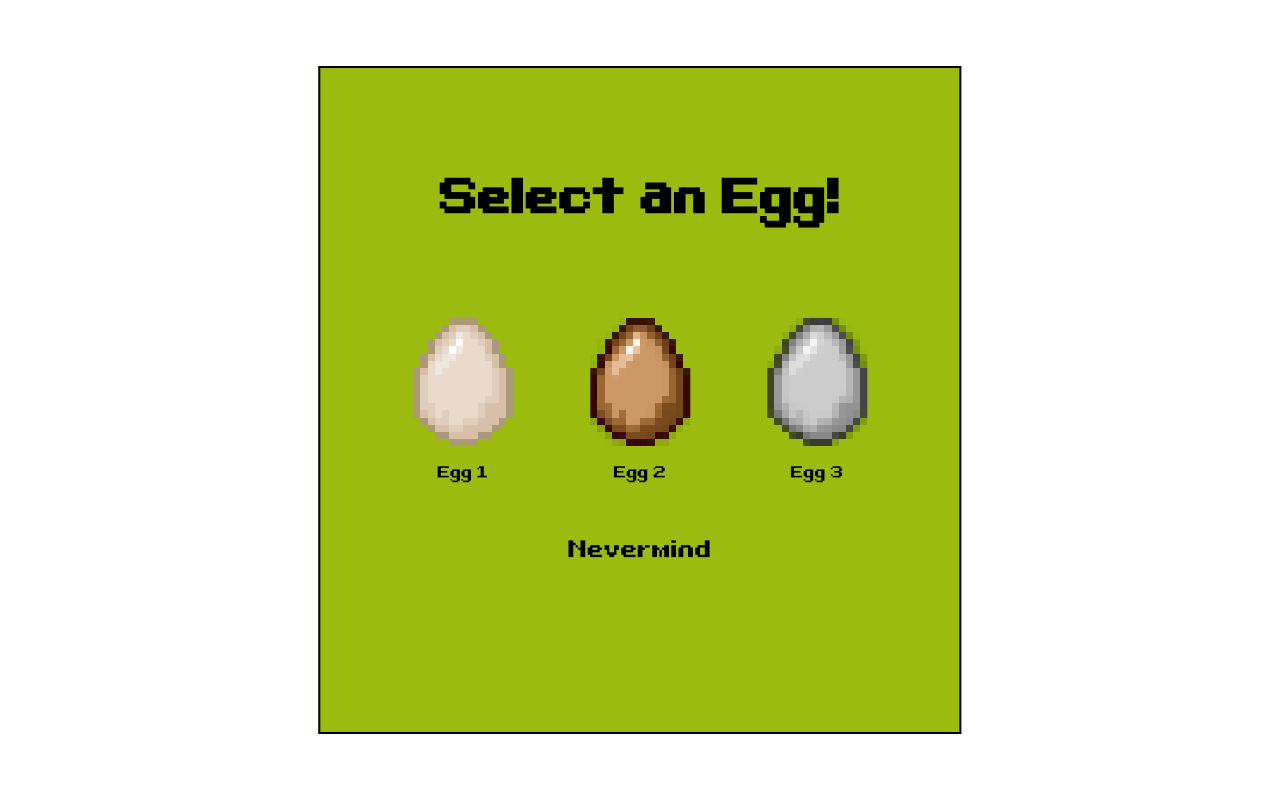
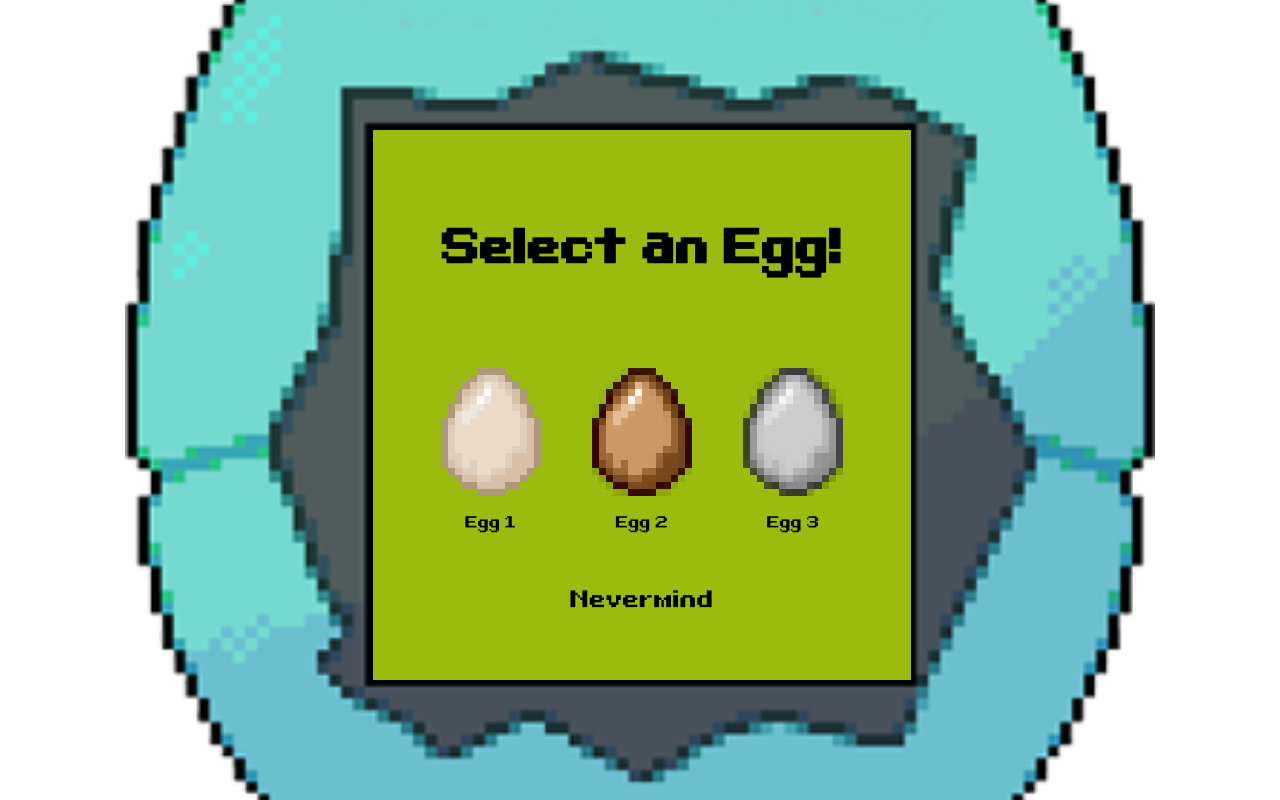
Before and after one commit to Herabrone/GotchiMon, a React (Vite) app: page /select-egg in a window 1280 px wide. Built offline with nearby package versions, Linux system fonts and the light colour scheme.

Commit message:
Added tomagotchi background

```diff
--- a/src/components/screenlayout.jsx
+++ b/src/components/screenlayout.jsx
@@ -3,9 +3,11 @@ import '../styles/screen.css';
 
 function ScreenLayout({ children }) {
     return (
-        <div className="device">
-            <div className="screen">
-                {children}
+        <div className="device-wrapper">
+            <div className="device">
+                <div className="screen">
+                    {children}
+                </div>
             </div>
         </div>
     );
--- a/src/styles/screen.css
+++ b/src/styles/screen.css
@@ -1,26 +1,36 @@
+.device-wrapper {
+  width: 100vw;
+  height: 100vh;
+  display: flex;
+  justify-content: center;
+  align-items: center;
+}
+
 .device {
-    position: fixed;
-    top: 50%;
-    left: 50%;
-    transform: translate(-50%, -50%);
-    z-index: 9999;
-    /* background-image: url('/path/to/your/device.png');  Add PNG here later*/
+  position: relative;
+  margin-top: -20vh;
+  width: 190vmin;               /* responsive: uses the smaller of vw/vh */
+  aspect-ratio: 1 / 1;         /* stays perfectly square */
+
+  background-image: url('../../public/assets/tomogachi-background.png');
+  background-size: contain;
+  background-repeat: no-repeat;
+  background-position: center;
 }
 
 .screen {
-    /* Currently 320x240 (4:3) but we can change it to fit our screen size */
+    position: absolute;
 
+    /* These percentages stay perfectly aligned no matter the size */
+    width: 42%;
+    height: 43%;
+    left: 29%;
+    top: 35%;
 
-    aspect-ratio: 250/260;
-    min-height: 80vh;
-    position: relative;
+    background: #9bbc0f;
+    border: 2px solid #000;
     overflow-y: auto;
     overflow-x: hidden;
-    background: #9bbc0f;
-    border: 2px solid #000;
-    padding: 12px;
-    display: flex;
-    flex-direction: column;
 }
 
 /* Everything inside is positioned relative to this container */
```
Also changed, not shown: public/assets/tomogachi-background.png (added).
